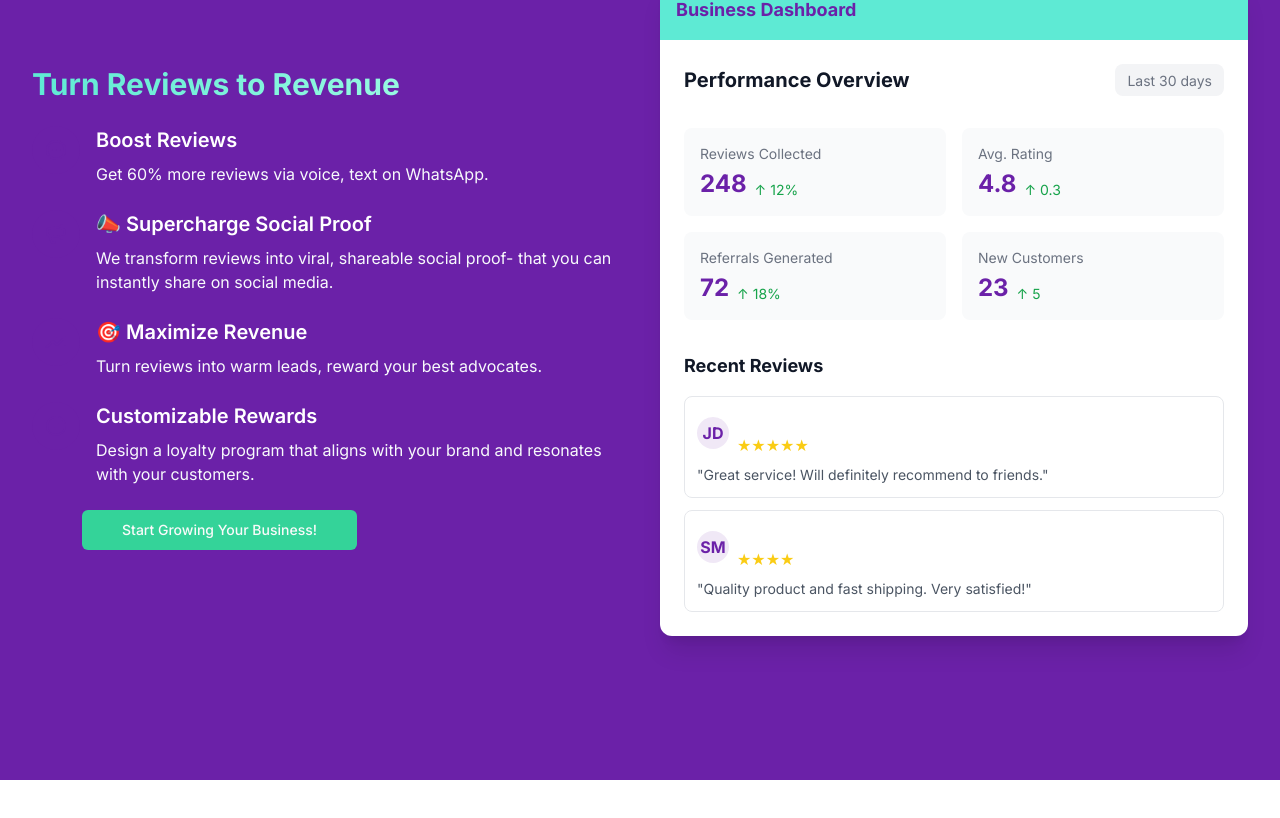
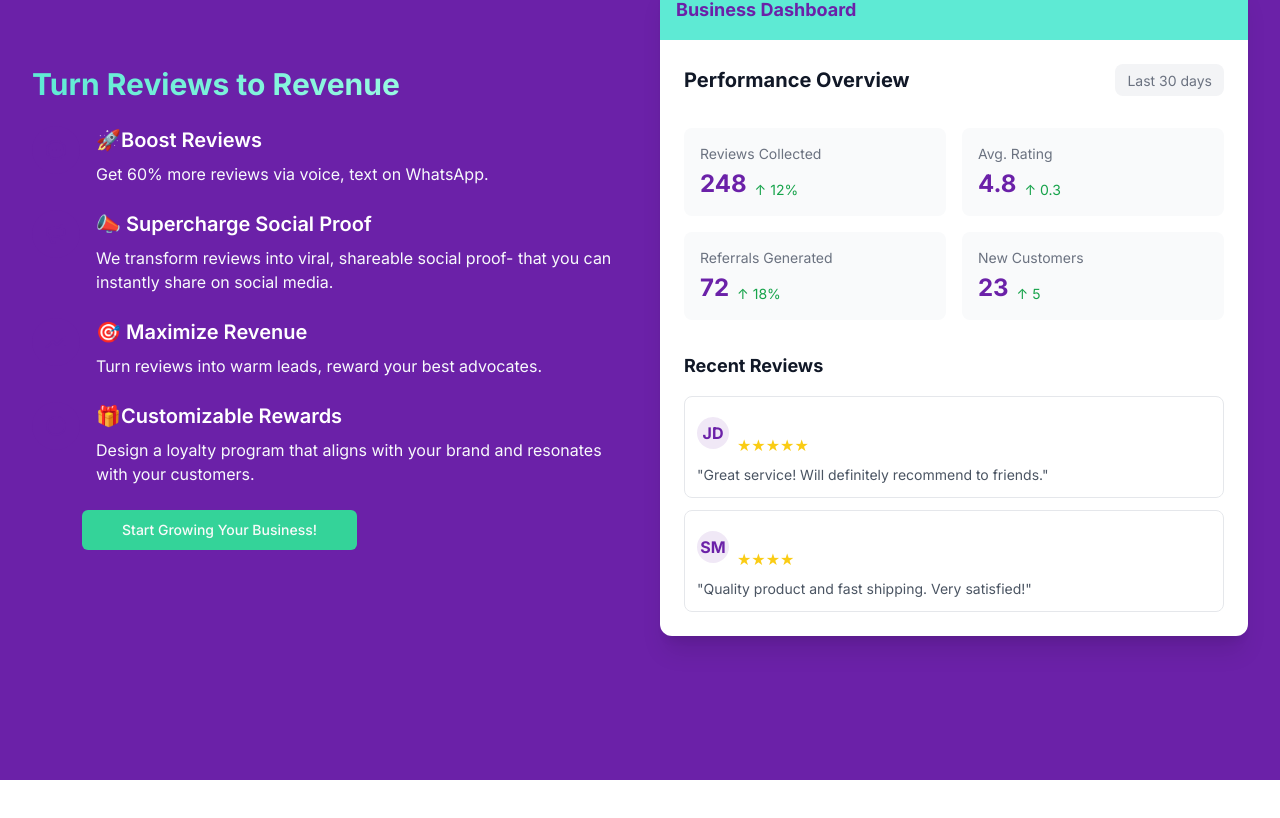
Before and after one commit to vibhutirohan/site-spark-prompts-genius, a React (Vite) app: page / in a window 1280 px wide. Shown: the part 2376-3194 px from the top of the page. Built offline with nearby package versions, Linux system fonts and the light colour scheme.

Commit message:
Visual edit in Lovable
Edited UI in Lovable

```diff
--- a/src/components/ForBusinesses.tsx
+++ b/src/components/ForBusinesses.tsx
@@ -56,7 +56,7 @@ const ForBusinesses = ({
                   </svg>
                 </div>
                 <div>
-                  <h4 className="text-xl font-semibold mb-2">Boost Reviews</h4>
+                  <h4 className="text-xl font-semibold mb-2">🚀Boost Reviews</h4>
                   <p className="text-slate-50">Get 60% more reviews via voice, text on WhatsApp.</p>
                 </div>
               </div>
@@ -93,7 +93,7 @@ const ForBusinesses = ({
                   </svg>
                 </div>
                 <div>
-                  <h4 className="text-xl font-semibold mb-2">Customizable Rewards</h4>
+                  <h4 className="text-xl font-semibold mb-2">🎁Customizable Rewards</h4>
                   <p className="text-slate-50">Design a loyalty program that aligns with your brand and resonates with your customers.</p>
                 </div>
               </div>
```
